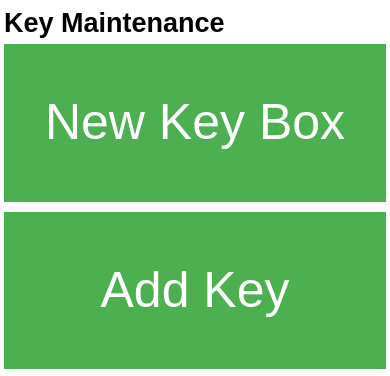
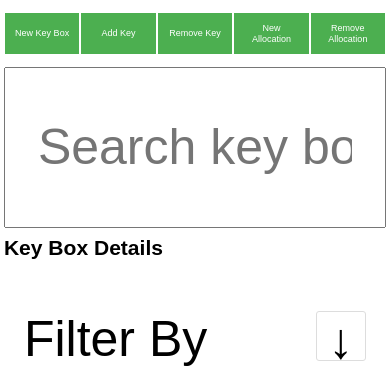
Before and after one commit to lawscott1988/Facilities-Portal, a plain HTML site: page keysystem.html in a window 390 px wide. Shown: the part 250-626 px from the top of the page. Drawn offline with Linux system fonts and the light colour scheme.

Commit message:
resized key-system icons to a more suitable size for mobile

```diff
--- a/css/main.css
+++ b/css/main.css
@@ -74,17 +74,24 @@ h1 {
 	margin-right: 1%;
 }
 
+.action_box {
+  display: flex;
+  justify-content: center;
+}
+
 .action_box button {
 	background-color: #4CAF50;
 	border: none;
 	color: #fff;
-	padding: 50px 32px;
-	width: 100%;
+	padding: 10px 10px;
+	width: 20%;
 	text-align: center;
 	text-decoration: none;
-	font-size: 50px;
+	font-size: .5rem;
 	margin-top: 5px;
 	margin-bottom: 5px;
+  margin-left: 1px;
+  margin-right: 1px;
 }
 
 .action_box button:hover{
@@ -179,8 +186,6 @@ h1 {
 	border-radius: 3px;
 }
 
-<<<<<<< HEAD
-=======
 .flipswitch:after {
   left: 2%;
   content: "OFF";
@@ -324,5 +329,4 @@ input[text=text] {
 	background-color: #345;
 }
 
->>>>>>> 99a9afebd9becb61b30ff6335eb6df122a098574
 /* --- LARGE SCREEN VIEW --- */
--- a/keysystem.html
+++ b/keysystem.html
@@ -25,7 +25,6 @@
 		<h1>Key System</h1>
 
 	<section class="action_box">
-		<h2>Key Maintenance</h2>
 
 			<button id="newKeyBox" type="button" onclick='displayModal("newKeyBoxModal")'>New Key Box</button>
 				<div id="newKeyBoxModal" class="button_modal" style="display:none">
@@ -87,8 +86,6 @@
 					</div>
 				</div>
 
-		<h2>Allocate key to staff</h2>
-
 			<button id="newAllocation" type="button" onclick='displayModal("newAllocationModal")'>New Allocation</button>
 				<div id="newAllocationModal" class="button_modal" style="display:none">
 					<div class="modal_content">
@@ -140,6 +137,9 @@
 					</div>
 				</div>
 
+	</section>
+
+	<section class="search_section">
 		<div class="search_bar">
 			<input class="search_box" type="text" placeholder="Search key box...">
 		</div>
```
Also changed, not shown: images/mobile/key-system-pics/keybox-green.png (added), images/mobile/key-system-pics/keybox-white.png (added).
